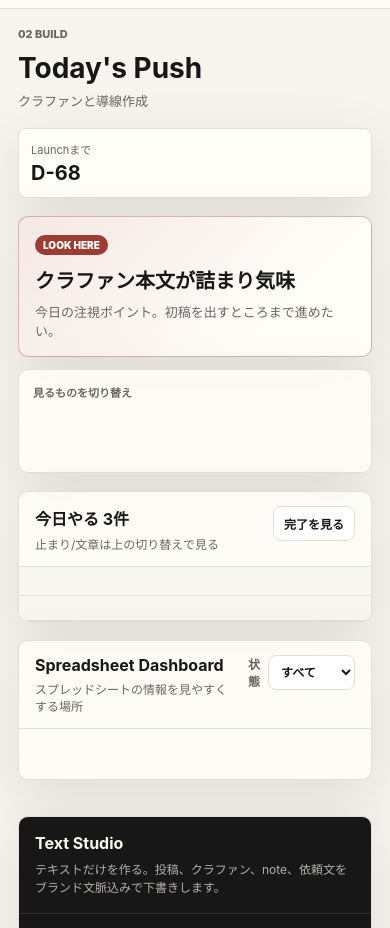
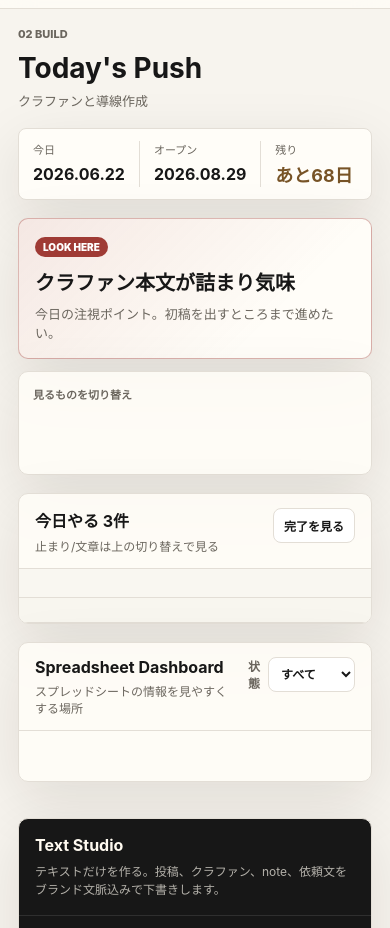
Before and after one commit to taisato-nowhere/blp-landscape-cofee-mvp, a plain HTML site: page index.html in a window 390 px wide. Shown: the part 940-1868 px from the top of the page. Drawn offline with Linux system fonts and the light colour scheme.

Commit message:
Clarify launch date display

```diff
--- a/app.js
+++ b/app.js
@@ -157,6 +157,20 @@ function formatDate(value) {
   return `${d.getMonth() + 1}/${d.getDate()}`
 }
 
+function formatFullDate(date) {
+  return [
+    date.getFullYear(),
+    String(date.getMonth() + 1).padStart(2, '0'),
+    String(date.getDate()).padStart(2, '0'),
+  ].join('.')
+}
+
+function formatLaunchCountdown(days) {
+  if (days > 0) return `あと${days}日`
+  if (days === 0) return '今日オープン'
+  return `オープン後${Math.abs(days)}日`
+}
+
 function statusLabel(status) {
   return {
     todo: '未着手',
@@ -228,10 +242,14 @@ function render() {
 
 function renderChrome() {
   const phase = phases.find(item => item.id === selectedPhase)
+  const today = startOfDay(new Date())
+  const daysToLaunch = daysBetween(today, LAUNCH_DATE)
   document.querySelector('#totalTasks').textContent = String(tasks.length)
   document.querySelector('#phaseEyebrow').textContent = `${phase.code} ${phase.label}`
   document.querySelector('#phasePurpose').textContent = phase.purpose
-  document.querySelector('#daysToLaunch').textContent = `D-${Math.max(daysBetween(new Date(), LAUNCH_DATE), 0)}`
+  document.querySelector('#todayDate').textContent = formatFullDate(today)
+  document.querySelector('#openDate').textContent = formatFullDate(parseDate(LAUNCH_DATE))
+  document.querySelector('#daysToLaunch').textContent = formatLaunchCountdown(daysToLaunch)
 
   const phaseNav = document.querySelector('#phaseNav')
   phaseNav.innerHTML = phases.map(item => `
--- a/index.html
+++ b/index.html
@@ -56,8 +56,18 @@
             <p id="phasePurpose">クラファンと導線作成</p>
           </div>
           <div class="date-chip">
-            <span>Launchまで</span>
-            <strong id="daysToLaunch">D-68</strong>
+            <div>
+              <span>今日</span>
+              <strong id="todayDate">2026.06.22</strong>
+            </div>
+            <div>
+              <span>オープン</span>
+              <strong id="openDate">2026.08.29</strong>
+            </div>
+            <div class="countdown">
+              <span>残り</span>
+              <strong id="daysToLaunch">あと68日</strong>
+            </div>
           </div>
         </header>
 
--- a/styles.css
+++ b/styles.css
@@ -262,12 +262,27 @@ p {
 }
 
 .date-chip {
-  min-width: 148px;
-  padding: 12px;
+  display: grid;
+  grid-template-columns: repeat(3, max-content);
+  gap: 14px;
+  min-width: 360px;
+  padding: 12px 14px;
   border: 1px solid var(--line);
   border-radius: 8px;
   background: var(--panel);
   box-shadow: var(--shadow);
+}
+
+.date-chip div {
+  display: grid;
+  gap: 4px;
+  padding-right: 14px;
+  border-right: 1px solid var(--line);
+}
+
+.date-chip div:last-child {
+  padding-right: 0;
+  border-right: 0;
 }
 
 .date-chip span {
@@ -278,8 +293,13 @@ p {
 
 .date-chip strong {
   display: block;
-  margin-top: 4px;
-  font-size: 20px;
+  font-size: 16px;
+  white-space: nowrap;
+}
+
+.date-chip .countdown strong {
+  color: var(--brass-dark);
+  font-size: 18px;
 }
 
 .focus-switcher {
@@ -940,6 +960,12 @@ p {
     grid-template-columns: 1fr;
   }
 
+  .date-chip {
+    grid-template-columns: 1fr 1fr 1fr;
+    min-width: 0;
+    width: 100%;
+  }
+
   .metric-grid,
   .action-radar {
     grid-template-columns: 1fr 1fr;
```
